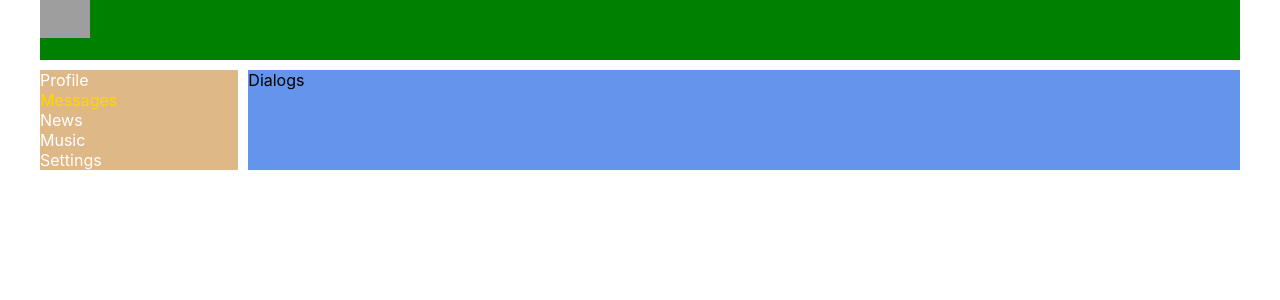
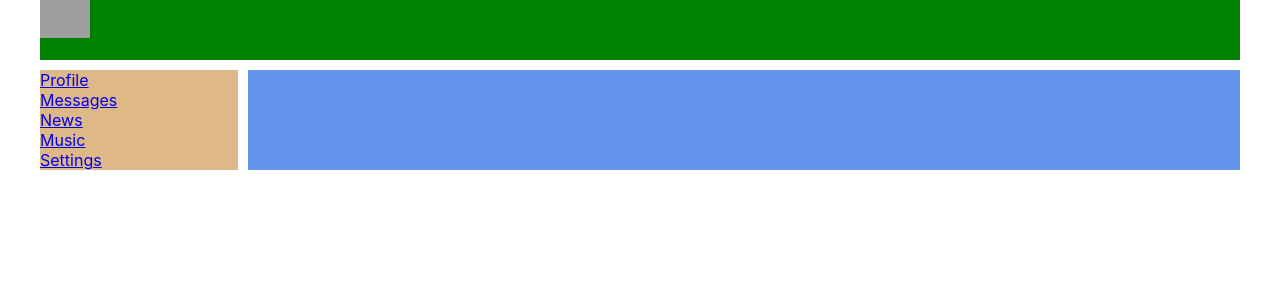
Before and after one commit to Traigel/Social-network-JS, a React (Create React App) app: page / in a window 1280 px wide. Shown: the top 300 px of the page. Built offline with nearby package versions, Linux system fonts and the light colour scheme; grey boxes are pictures that could not be loaded.

Commit message:
19 routes

```diff
--- a/package.json
+++ b/package.json
@@ -8,6 +8,7 @@
     "@testing-library/user-event": "^13.5.0",
     "react": "^18.0.0",
     "react-dom": "^18.0.0",
+    "react-router-dom": "^6.3.0",
     "react-scripts": "5.0.0",
     "web-vitals": "^2.1.4"
   },
--- a/src/App.js
+++ b/src/App.js
@@ -1,22 +1,31 @@
 import React from "react";
+import { BrowserRouter, Route, Routes } from "react-router-dom";
 import "./App.css";
 import Dialogs from "./components/Dialogs/Dialogs";
 import Header from "./components/Header/Header";
 import Navbar from "./components/Navbar/Navbar";
+import News from "./components/News/News";
 import Profile from "./components/Profile/Profile";
+import Settings from "./components/Settings/Settings";
+import Music from "./components/Music/Music";
 
 const App = () => {
   return (
-    <div className="app-wrapper">
-      <Header />
-      <Navbar />
-      <div className="app-wrapper-content">
-        <Dialogs />
-        {/*<Profile />*/}
+    <BrowserRouter>
+      <div className="app-wrapper">
+        <Header />
+        <Navbar />
+        <div className="app-wrapper-content">
+          <Routes>
+          <Route path="/dialogs" element={<Dialogs/>} />
+          <Route path="/profile" element={<Profile/>} />
+          <Route path="/news" element={<News />} />
+          <Route path="/music" element={<Music/>} />
+          <Route path="/settings" element={<Settings/>} />
+          </Routes>
+        </div>
       </div>
-
-
-    </div>
+    </BrowserRouter>
   );
 };
 
--- /dev/null
+++ b/src/components/Music/Music.jsx
@@ -0,0 +1,12 @@
+import React from "react";
+import classes from './Music.module.css';
+
+const Music = (props) => {
+    return (
+        <div>
+            Music
+        </div>
+    )
+};
+
+export default Music;
--- a/src/components/Navbar/Navbar.jsx
+++ b/src/components/Navbar/Navbar.jsx
@@ -5,19 +5,19 @@
   return (
     <nav className={classes.nav}>
       <div className={classes.item}>
-        <a>Profile</a>
+        <a href="/profile">Profile</a>
       </div>
       <div className={`${classes.item} ${classes.active}`}>
-        <a>Messages</a>
+        <a href="/dialogs">Messages</a>
       </div>
       <div className={classes.item}>
-        <a>News</a>
+        <a href="/news">News</a>
       </div>
       <div className={classes.item}>
-        <a>Music</a>
+        <a href="/music">Music</a>
       </div>
       <div className={classes.item}>
-        <a>Settings</a>
+        <a href="/settings">Settings</a>
       </div>
     </nav>
   );
--- /dev/null
+++ b/src/components/News/News.jsx
@@ -0,0 +1,12 @@
+import React from "react";
+import classes from './News.module.css';
+
+const News = (props) => {
+    return (
+        <div>
+            News
+        </div>
+    )
+};
+
+export default News;
--- /dev/null
+++ b/src/components/Settings/Settings.jsx
@@ -0,0 +1,12 @@
+import React from "react";
+import classes from './Settings.module.css';
+
+const Settings = (props) => {
+    return (
+        <div>
+            Settings
+        </div>
+    )
+};
+
+export default Settings;
```
Also changed, not shown: src/components/Music/Music.module.css (added), src/components/News/News.module.css (added), src/components/Settings/Settings.module.css (added), 1 other file (tests, documents, lock files or other folders).
